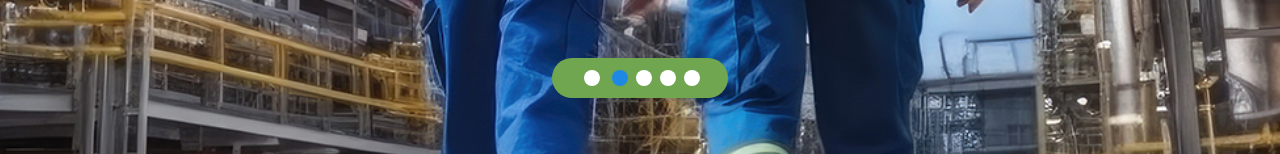
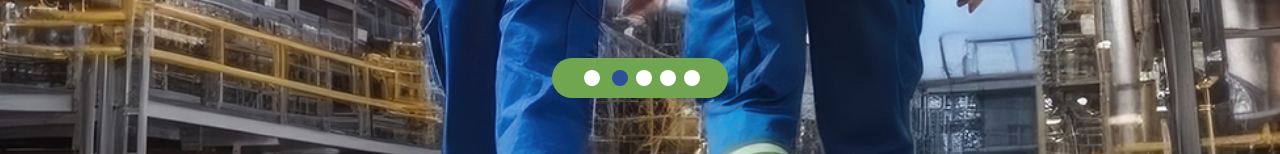
Before and after one commit to JaiminBrahmbhatt/meekaeng, a Next.js app: page / in a window 1280 px wide. Shown: the part 798-952 px from the top of the page. Built offline with nearby package versions, Linux system fonts and the light colour scheme.

Commit message:
Update Hero.jsx

```diff
--- a/components/Hero.jsx
+++ b/components/Hero.jsx
@@ -49,7 +49,7 @@ const Hero = () => {
               key={index}
               onClick={() => goToSlide(index)}
               className={`w-4 h-4 rounded-full mx-1 ${
-                index === currentSlide ? 'bg-info' : 'bg-white'
+                index === currentSlide ? 'bg-primary' : 'bg-white'
               }`}
               aria-label={`Go to slide ${index + 1}`}
             />
```
